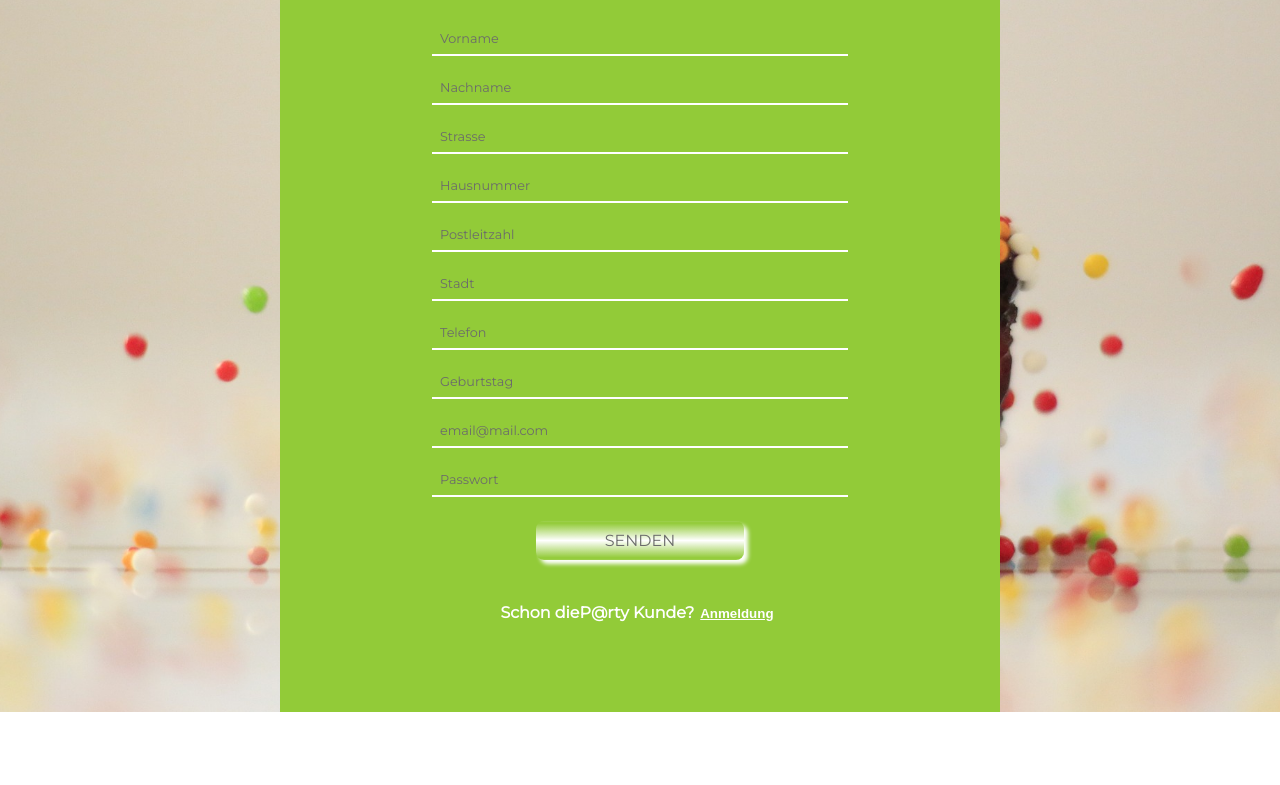
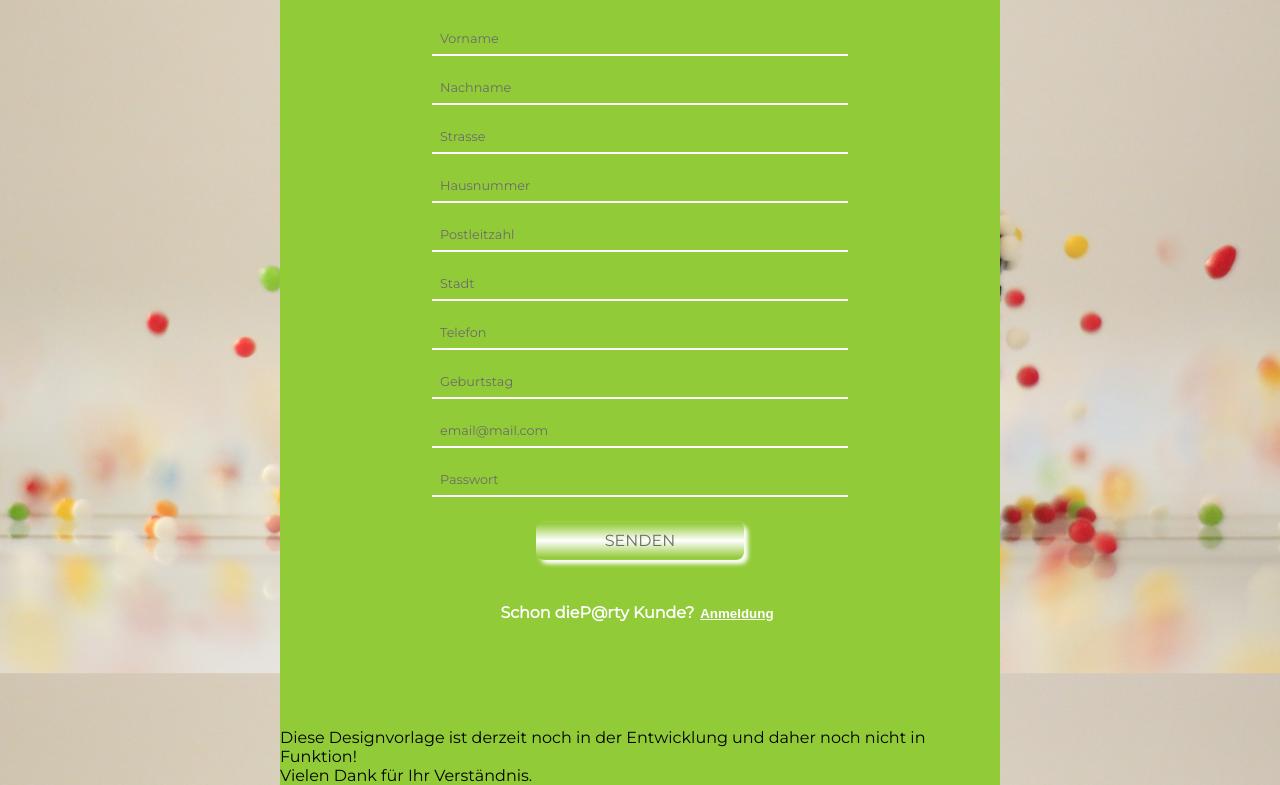
Before and after one commit to CarolaZapp/dieParty_FE, a React (Vite) app: page /userRegisterD1 in a window 1280 px wide. Shown: the part 180-965 px from the top of the page. Before the commit the page ends 892 px from the top, so only its background shows below. Built offline with nearby package versions, Linux system fonts and the light colour scheme.

Commit message:
under development added

```diff
--- a/src/components/ChooseDesign.jsx
+++ b/src/components/ChooseDesign.jsx
@@ -52,6 +52,7 @@ const ChooseDesign = () => {
             <h1>Geburtstag</h1>
             <div className="imgD1" onClick={handleClickUserLoginD1}></div>
             <h2>Bunt</h2>
+            <p>(noch in Entwicklung)</p>
             <button className="intro-two" onClick={handleClickUserLoginD1}>
               Auswählen
             </button>
@@ -68,6 +69,7 @@ const ChooseDesign = () => {
             <h1>Geburtstag</h1>
             <div className="imgD3" onClick={handleClickUserLoginD3}></div>
             <h2>Goldig</h2>
+            <p>(noch in Entwicklung)</p>
             <button className="intro-two" onClick={handleClickUserLoginD3}>
               Auswählen
             </button>
--- a/src/components/E2D1UserLogin.jsx
+++ b/src/components/E2D1UserLogin.jsx
@@ -92,6 +92,13 @@ const E2D1UserLogin = () => {
               </button>
             </h5>
           </div>
+          {/* Under development */}
+          <div className={styles.underDevelopment}>
+            <p>
+              Diese Designvorlage ist derzeit noch in der Entwicklung und daher
+              noch nicht in Funktion! <br></br> Vielen Dank für Ihr Verständnis.
+            </p>
+          </div>
         </div>
       </div>
     </>
--- a/src/components/E2D1UserRegister.jsx
+++ b/src/components/E2D1UserRegister.jsx
@@ -169,6 +169,13 @@ const E2D1UserRegister = () => {
               </button>
             </h5>
           </div>
+          {/* Under development */}
+          <div className={styles.underDevelopment}>
+            <p>
+              Diese Designvorlage ist derzeit noch in der Entwicklung und daher
+              noch nicht in Funktion! <br></br> Vielen Dank für Ihr Verständnis.
+            </p>
+          </div>
         </div>
       </div>
     </>
--- a/src/components/E2D3UserLogin.jsx
+++ b/src/components/E2D3UserLogin.jsx
@@ -92,6 +92,13 @@ const E2D3UserLogin = () => {
               </button>
             </h5>
           </div>
+          {/* Under development */}
+          <div className={styles.underDevelopment}>
+            <p>
+              Diese Designvorlage ist derzeit noch in der Entwicklung und daher
+              noch nicht in Funktion! <br></br> Vielen Dank für Ihr Verständnis.
+            </p>
+          </div>
         </div>
       </div>
     </>
--- a/src/components/E2D3UserRegister.jsx
+++ b/src/components/E2D3UserRegister.jsx
@@ -169,6 +169,13 @@ const E2D3UserRegister = () => {
               </button>
             </h5>
           </div>
+          {/* Under development */}
+          <div className={styles.underDevelopment}>
+            <p>
+              Diese Designvorlage ist derzeit noch in der Entwicklung und daher
+              noch nicht in Funktion! <br></br> Vielen Dank für Ihr Verständnis.
+            </p>
+          </div>
         </div>
       </div>
     </>
```
